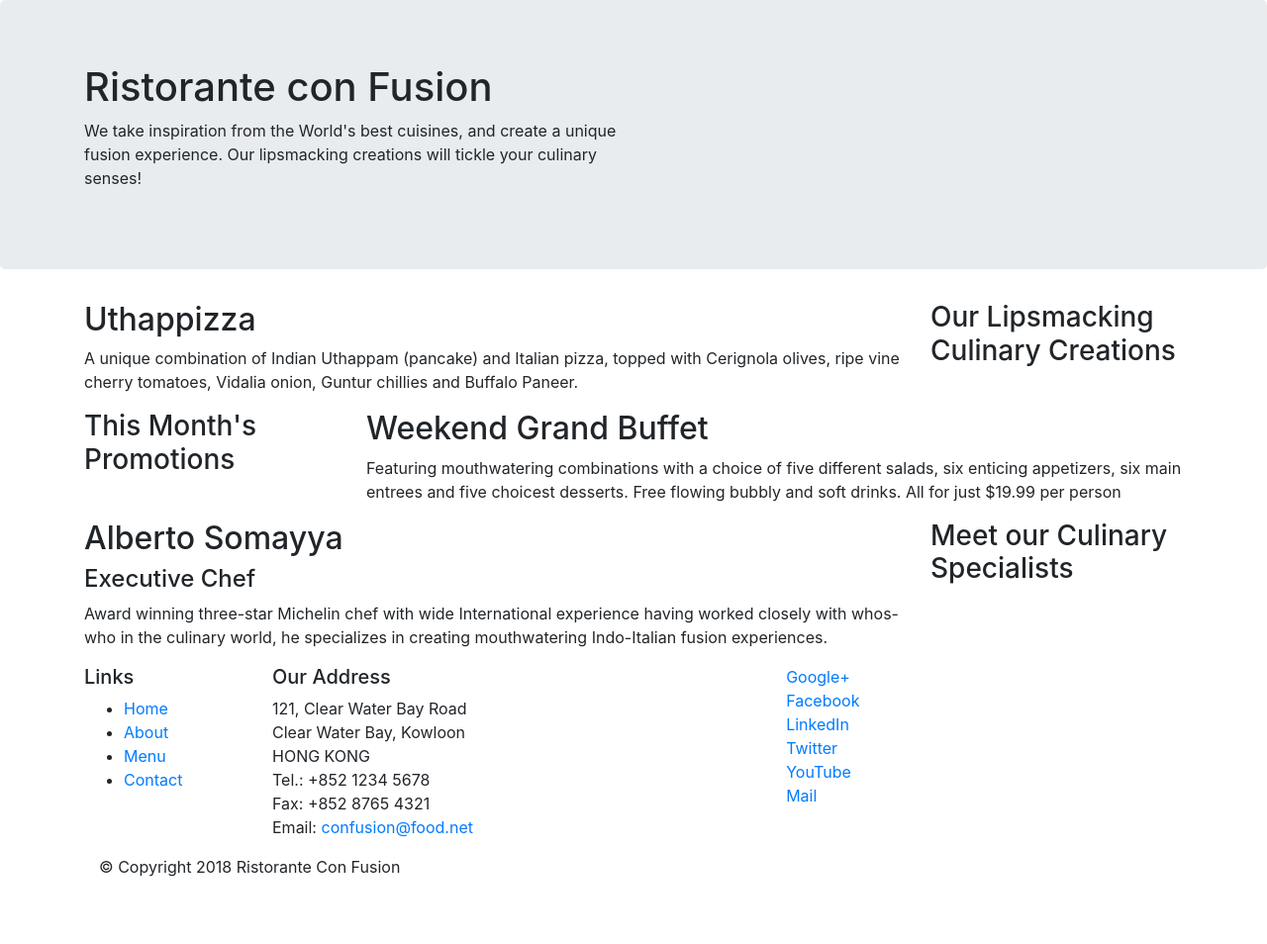
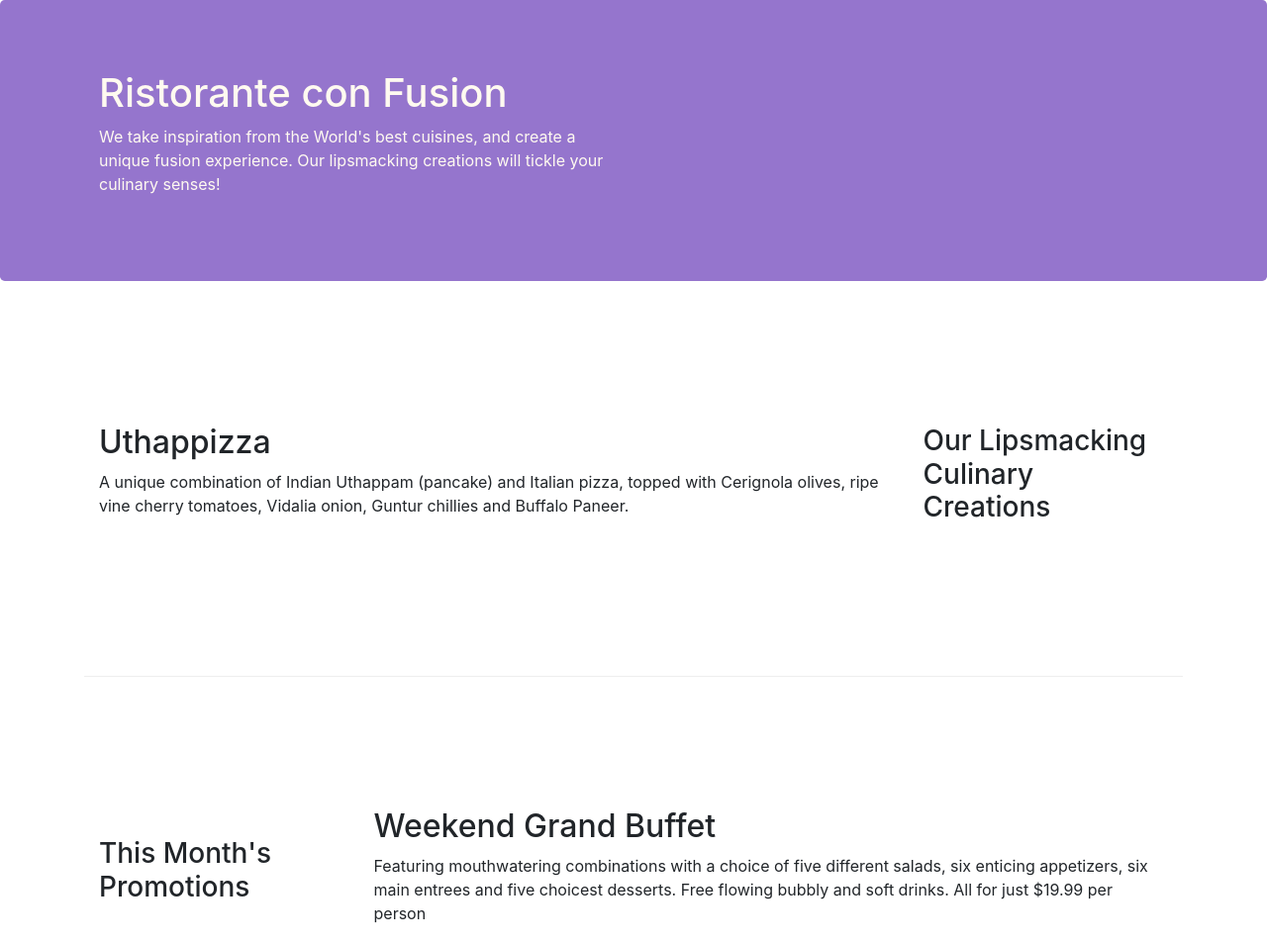
Before and after one commit to vladymir01/conFusion, a website: page index.html in a window 1280 px wide. Shown: the top 954 px of the page at 99% size. Before the commit the page ends 904 px from the top, so only its background shows below. Drawn offline with nearby package versions, Linux system fonts and the light colour scheme.

Commit message:
Bootstrap Grid Part 2

```diff
--- /dev/null
+++ b/css/styles.css
@@ -0,0 +1,29 @@
+.row-header{
+    margin:0px auto;
+    padding:0px;
+}
+
+.row-content {
+    margin:0px auto;
+    padding: 50px 0px 50px 0px;
+    border-bottom: 1px ridge;
+    min-height:400px;
+}
+
+.footer{
+    background-color: #D1C4E9;
+    margin:0px auto;
+    padding: 20px 0px 20px 0px;
+}
+.jumbotron {
+    padding:70px 30px 70px 30px;
+    margin:0px auto;
+    background: #9575CD ;
+    color:floralwhite;
+}
+
+address{
+    font-size:80%;
+    margin:0px;
+    color:#0f0f0f;
+}
--- a/index.html
+++ b/index.html
@@ -9,6 +9,7 @@
 
      <!-- Bootstrap CSS -->
      <link rel="stylesheet" href="node_modules/bootstrap/dist/css/bootstrap.min.css">
+     <link href="css/styles.css" rel="stylesheet">
     <title>Ristorante Con Fusion</title>
 </head>
 
@@ -16,7 +17,7 @@
 
     <header class="jumbotron">
         <div class="container">
-            <div class="row">
+            <div class="row row-header">
                 <div class="col-12 col-sm-6">
                     <h1>Ristorante con Fusion</h1>
                     <p>We take inspiration from the World's best cuisines, and create a unique fusion experience. Our lipsmacking creations will tickle your culinary senses!</p>
@@ -28,7 +29,7 @@
     </header>
 
     <div class="container">
-        <div class="row">
+        <div class="row row-content align-items-center">
             <div class="col-12 col-sm-4 order-sm-last col-md-3">
                 <h3>Our Lipsmacking Culinary Creations</h3>
             </div>
@@ -39,7 +40,7 @@
         </div>
 
 
-        <div class="row">
+        <div class="row row-content align-items-center">
             <div class="col-12 col-sm-4 col-md-3">
                 <h3>This Month's Promotions</h3>
             </div>
@@ -49,7 +50,7 @@
             </div>
         </div>
 
-        <div class="row">
+        <div class="row row-content align-items-center">
             <div class="col-12 col-sm-4 col-md-3">
                 <h3>Meet our Culinary Specialists</h3>
             </div>
@@ -61,12 +62,12 @@
         </div>
     </div>
 
-    <footer>
+    <footer class="footer">
         <div class="container">
             <div class="row">
                 <div class="col-4 col-sm-2">
                     <h5>Links</h5>
-                    <ul>
+                    <ul class="list-unstyled">
                         <li><a href="#">Home</a></li>
                         <li><a href="#">About</a></li>
                         <li><a href="#">Menu</a></li>
@@ -84,8 +85,8 @@
 		              Email: <a href="mailto:confusion@food.net">confusion@food.net</a>
 		           </address>
                 </div>
-                <div class="col-12 col-sm-4">
-                    <div class="col-4 offset-1 col-sm-2">
+                <div class="col-12 col-sm-4 align-self-center">
+                    <div class="col-4 offset-1 col-sm-2 text-center">
                         <a href="http://google.com/+">Google+</a>
                         <a href="http://www.facebook.com/profile.php?id=">Facebook</a>
                         <a href="http://www.linkedin.com/in/">LinkedIn</a>
@@ -95,8 +96,8 @@
                     </div>
                 </div>
            </div>
-           <div class="col-auto">
-                <div>
+           <div class="row justify-content-center">
+                <div class="col-auto">
                     <p>© Copyright 2018 Ristorante Con Fusion</p>
                 </div>
            </div>
```
